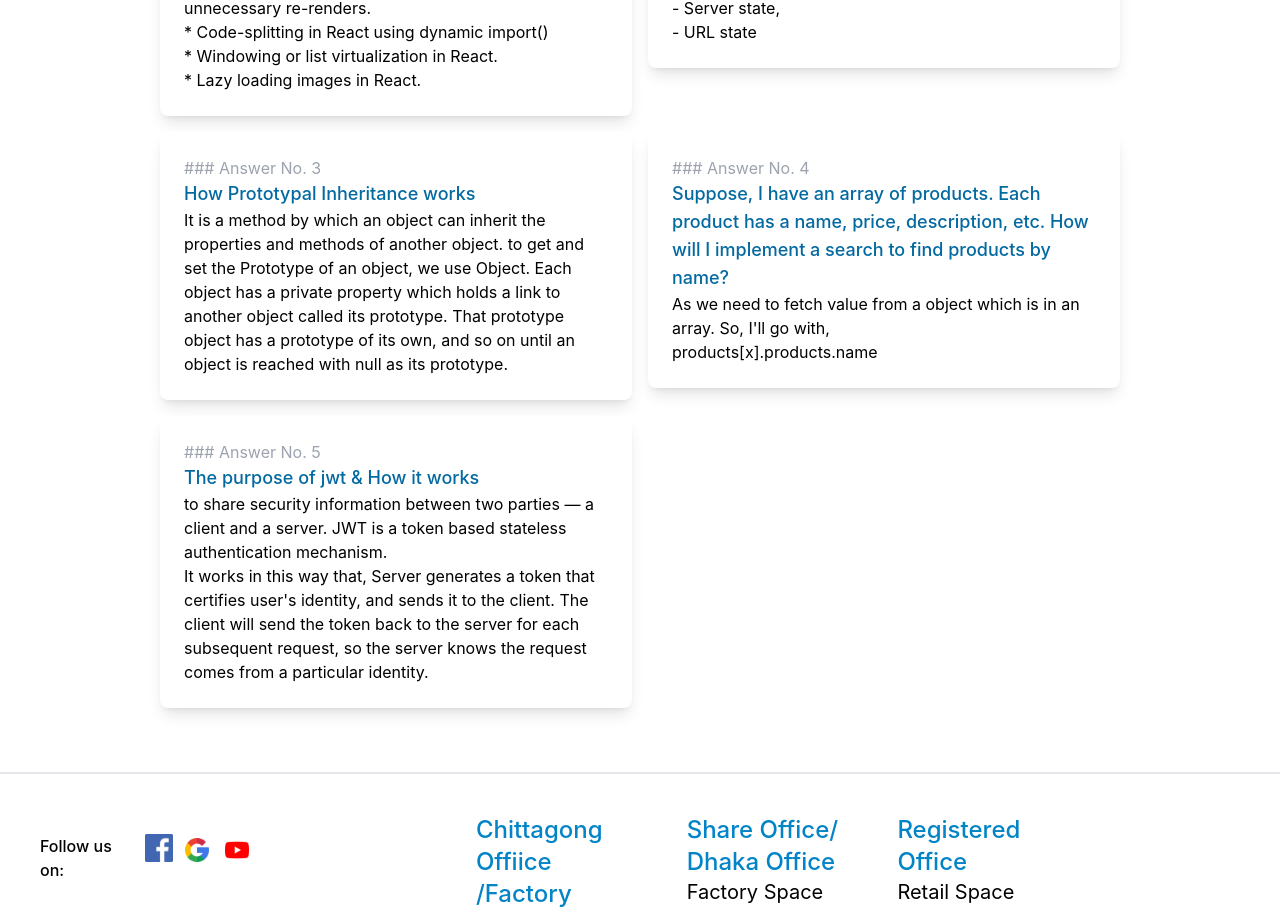
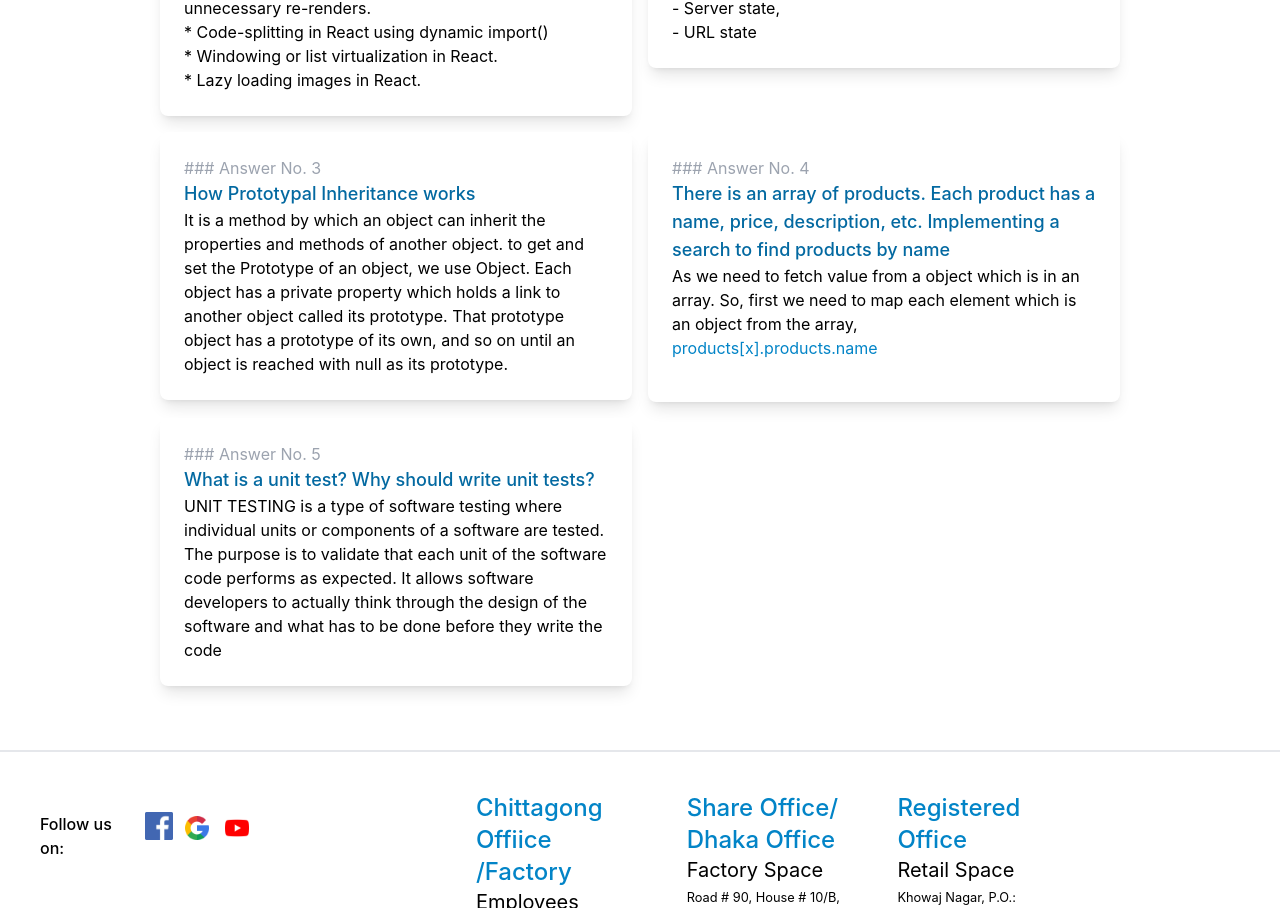
Before and after one commit to ijTuhin/manufacturer-site-ui, a React (Create React App) app: page /blogs in a window 1280 px wide. Shown: the part 292-1200 px from the top of the page. Built offline with nearby package versions, Linux system fonts and the light colour scheme; what tw-elements would draw is missing.

Commit message:
blog page done

```diff
--- a/src/routes/Blogs/Blogs.js
+++ b/src/routes/Blogs/Blogs.js
@@ -5,7 +5,7 @@ const Blogs = () => {
         <div className="grid grid-cols-1 md:grid-cols-2 gap-4 mx-10 my-16 md:mx-40">
 
             <div id="multiCollapseExample1">
-                <div className="block p-6 rounded-lg shadow-lg bg-white">
+                <div className="p-6 rounded-lg shadow-lg bg-white">
                     <span className='text-gray-400'>### Answer No. 1</span> <br />
                     <span className='font-medium text-sky-700 text-lg'>The performance of a React Application will be improved by,</span><br />
                     * Keeping component state local where necessary. <br />
@@ -17,7 +17,7 @@ const Blogs = () => {
             </div>
 
             <div id="multiCollapseExample2">
-                <div className="block p-6 rounded-lg shadow-lg bg-white">
+                <div className="p-6 rounded-lg shadow-lg bg-white">
                     <span className='text-gray-400'>### Answer No. 2</span> <br />
                     <span className='font-medium text-sky-700 text-lg'>There are four main types of state that we need to properly manage in our React apps,</span><br />
                     - Local state, <br />
@@ -28,7 +28,7 @@ const Blogs = () => {
             </div>
 
             <div id="multiCollapseExample1">
-                <div className="block p-6 rounded-lg shadow-lg bg-white">
+                <div className="p-6 rounded-lg shadow-lg bg-white">
                     <span className='text-gray-400'>### Answer No. 3</span> <br />
                     <span className='font-medium text-sky-700 text-lg'>How Prototypal Inheritance works</span><br />
                     It is a method by which an object can inherit the properties and methods of another object. to get and set the Prototype of an object, we use Object. Each object has a private property which holds a link to another object called its prototype. That prototype object has a prototype of its own, and so on until an object is reached with null as its prototype.
@@ -36,19 +36,21 @@ const Blogs = () => {
             </div>
 
             <div id="multiCollapseExample2">
-                <div className="block p-6 rounded-lg shadow-lg bg-white">
-                    <span className='text-gray-400'>### Answer No. 4</span> <br />
-                    <span className='font-medium text-sky-700 text-lg'>Suppose, I have an array of products. Each product has a name, price, description, etc. How will I implement a search to find products by name?</span><br />
-                    As we need to fetch value from a object which is in an array. So, I'll go with, <br /> products[x].products.name
+                <div className="p-6 rounded-lg shadow-lg bg-white">
+                    <div className='mb-4 pb-0.5'>
+                        <span className='text-gray-400'>### Answer No. 4</span> <br />
+                        <span className='font-medium text-sky-700 text-lg'>There is an array of products. Each product has a name, price, description, etc. Implementing a search to find products by name</span><br />
+                        As we need to fetch value from a object which is in an array. So, first we need to map each element which is an object from the array, <br /> <span className='text-sky-600 mx-auto text-center'>products[x].products.name</span>
+                    </div>
                 </div>
+
             </div>
 
             <div id="multiCollapseExample2">
-                <div className="block p-6 rounded-lg shadow-lg bg-white">
+                <div className="p-6 rounded-lg shadow-lg bg-white">
                     <span className='text-gray-400'>### Answer No. 5</span> <br />
-                    <span className='font-medium text-sky-700 text-lg'>The purpose of jwt & How it works</span><br />
-                    to share security information between two parties — a client and a server. JWT is a token based stateless authentication mechanism. <br />
-                    It works in this way that, Server generates a token that certifies user's identity, and sends it to the client. The client will send the token back to the server for each subsequent request, so the server knows the request comes from a particular identity.
+                    <span className='font-medium text-sky-700 text-lg'>What is a unit test? Why should write unit tests?</span><br />
+                    UNIT TESTING is a type of software testing where individual units or components of a software are tested. The purpose is to validate that each unit of the software code performs as expected. It allows software developers to actually think through the design of the software and what has to be done before they write the code
                 </div>
             </div>
         </div>
```
